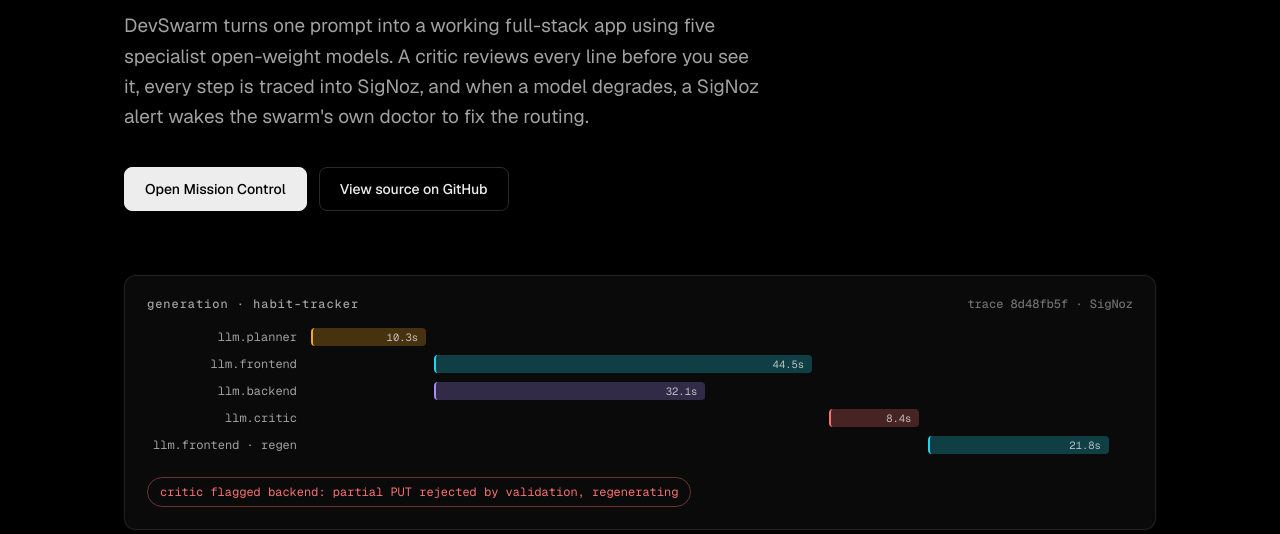
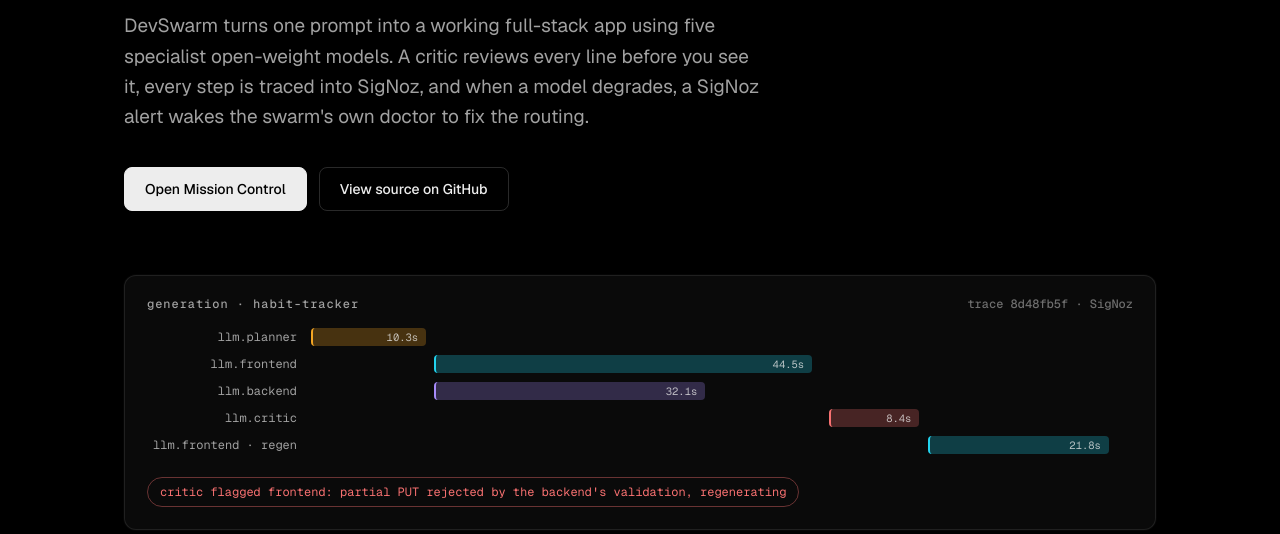
Before and after one commit to himanshu748/devswarm, a website: page ui/index.html in a window 1280 px wide. Shown: the part 418-952 px from the top of the page. Drawn offline with nearby package versions, Linux system fonts and the light colour scheme; no server answers.

Commit message:
Fix hero trace caption to match the regenerating agent

```diff
--- a/ui/index.html
+++ b/ui/index.html
@@ -188,7 +188,7 @@
         <div class="trow"><div class="n">llm.backend</div><div class="track"><div class="b" style="--c:var(--backend); left:15%; width:33%; animation-delay:700ms"><span>32.1s</span></div></div></div>
         <div class="trow"><div class="n">llm.critic</div><div class="track"><div class="b" style="--c:var(--critic); left:63%; width:11%; animation-delay:1500ms"><span>8.4s</span></div></div></div>
         <div class="trow"><div class="n">llm.frontend · regen</div><div class="track"><div class="b" style="--c:var(--frontend); left:75%; width:22%; animation-delay:2100ms"><span>21.8s</span></div></div></div>
-        <figcaption class="catch">critic flagged backend: partial PUT rejected by validation, regenerating</figcaption>
+        <figcaption class="catch">critic flagged frontend: partial PUT rejected by the backend's validation, regenerating</figcaption>
       </figure>
     </div>
   </header>
```
